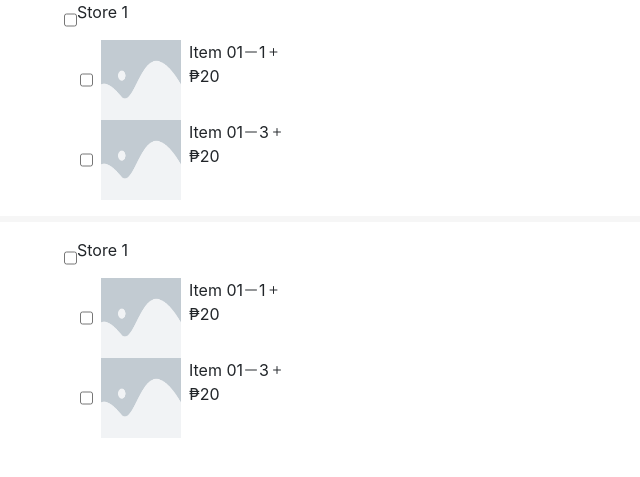
After one commit to Zenaiko/Capstone, a PHP site: page /user_page/cart.php in a window 1280 px wide. The commit adds this page. Shown: the top 477 px of the page, without its empty margins (0-640 px from the left). Run offline with PHP 8.4, Linux system fonts and the light colour scheme.

Commit message:
cart skeleton

```diff
--- /dev/null
+++ b/css/cart.css
@@ -0,0 +1,39 @@
+@import url(root.css);
+
+
+.seller_cart_wrapper{
+    display: flex;
+    justify-content: center;
+}
+
+.seller_cart_contents{
+    width: 90%;
+}
+
+.seller_cart_name_container, .seller_item, .item_counter{
+    display: flex;
+    flex-direction: row;
+}
+
+.seller_items_wrapper{
+    margin-left: 1rem;
+}
+
+.item_cart_checkbox{
+    margin-right: 0.5rem;
+}
+
+.item_cart_img{
+    margin-right:0.5rem;
+    width: 5rem;
+    aspect-ratio: 1/1;
+}
+
+.cart_item_description{
+    display: flex;
+    flex-direction: column;
+}
+
+.cart_item_description *{
+    margin: 0;
+}
--- a/css/item_interaction.css
+++ b/css/item_interaction.css
@@ -5,6 +5,7 @@
     bottom: 0;
     width: 100%;
     border-top: 1px solid var(--gray_item_interaction_border);
+
 }
 
 #item_interaction_container{
--- a/index.php
+++ b/index.php
@@ -8,7 +8,7 @@
 <body>
     <?php require_once('utilities/initialize.php'); ?>
 
-    <?php header("location: user_page/solo_item.php") ?>
+    <?php header("location: user_page/cart.php") ?>
 
 </body>
 </html>
--- /dev/null
+++ b/user_page/cart.php
@@ -0,0 +1,106 @@
+<!DOCTYPE html>
+<html lang="en">
+<head>
+    <meta charset="UTF-8">
+    <meta name="viewport" content="width=device-width, initial-scale=1.0">
+    <link rel="stylesheet" href="../css/cart.css">
+    <title>Document</title>
+</head>
+<body>
+
+    <?php require_once('../utilities/initialize.php') ?>
+
+    <section id="cart_section">
+        <div id="cart_contents">
+
+            <div class="seller_cart_wrapper">
+                <div class="seller_cart_contents">
+                    <div class="seller_cart_name_container">
+                        <input type="checkbox" name="" id="">
+                        <p class="seller_cart_name">Store 1</p>
+                    </div>
+                    <div class="seller_items_wrapper">
+                        <div class="seller_item">
+                            <input type="checkbox" name="" id="" class="item_cart_checkbox">
+                            <img src="../assets/tmp.png" alt="" class="item_cart_img">
+                            <div class="cart_item_description">
+                                <p class="item_cart_name">Item 01</p>
+                                <p class="item_cart_price">₱20</p>
+                            </div>
+                            <div class="item_counter_wrapper">
+                                <div class="item_counter">
+                                    <i class="bi bi-dash-lg"></i>
+                                    <p>1</p>
+                                    <i class="bi bi-plus"></i>
+                                </div>
+                            </div>
+                        </div>
+                        <div class="seller_item">
+                            <input type="checkbox" name="" id="" class="item_cart_checkbox">
+                            <img src="../assets/tmp.png" alt="" class="item_cart_img">
+                            <div class="cart_item_description">
+                                <p class="item_cart_name">Item 01</p>
+                                <p class="item_cart_price">₱20</p>
+                            </div>
+                            <div class="item_counter_wrapper">
+                                <div class="item_counter">
+                                    <i class="bi bi-dash-lg"></i>
+                                    <p>3</p>
+                                    <i class="bi bi-plus"></i>
+                                </div>
+                            </div>
+                        </div>
+
+                    </div>
+                </div>
+            </div>
+
+            <hr class="splitter">
+
+            <div class="seller_cart_wrapper">
+                <div class="seller_cart_contents">
+                    <div class="seller_cart_name_container">
+                        <input type="checkbox" name="" id="">
+                        <p class="seller_cart_name">Store 1</p>
+                    </div>
+                    <div class="seller_items_wrapper">
+                        <div class="seller_item">
+                            <input type="checkbox" name="" id="" class="item_cart_checkbox">
+                            <img src="../assets/tmp.png" alt="" class="item_cart_img">
+                            <div class="cart_item_description">
+                                <p class="item_cart_name">Item 01</p>
+                                <p class="item_cart_price">₱20</p>
+                            </div>
+                            <div class="item_counter_wrapper">
+                                <div class="item_counter">
+                                    <i class="bi bi-dash-lg"></i>
+                                    <p>1</p>
+                                    <i class="bi bi-plus"></i>
+                                </div>
+                            </div>
+                        </div>
+                        <div class="seller_item">
+                            <input type="checkbox" name="" id="" class="item_cart_checkbox">
+                            <img src="../assets/tmp.png" alt="" class="item_cart_img">
+                            <div class="cart_item_description">
+                                <p class="item_cart_name">Item 01</p>
+                                <p class="item_cart_price">₱20</p>
+                            </div>
+                            <div class="item_counter_wrapper">
+                                <div class="item_counter">
+                                    <i class="bi bi-dash-lg"></i>
+                                    <p>3</p>
+                                    <i class="bi bi-plus"></i>
+                                </div>
+                            </div>
+                        </div>
+
+                    </div>
+                </div>
+            </div>
+
+            </div>
+        </div>
+    </section>
+</body>
+</html>
```
